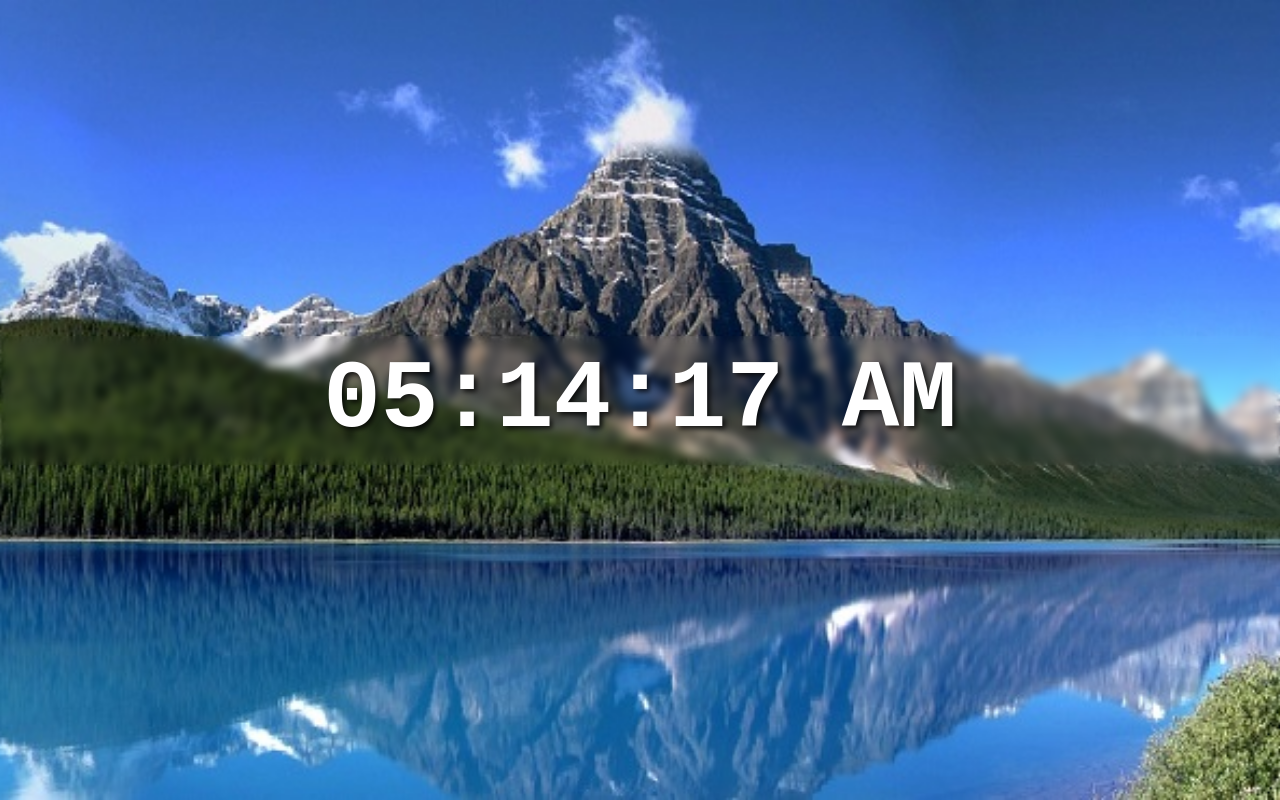
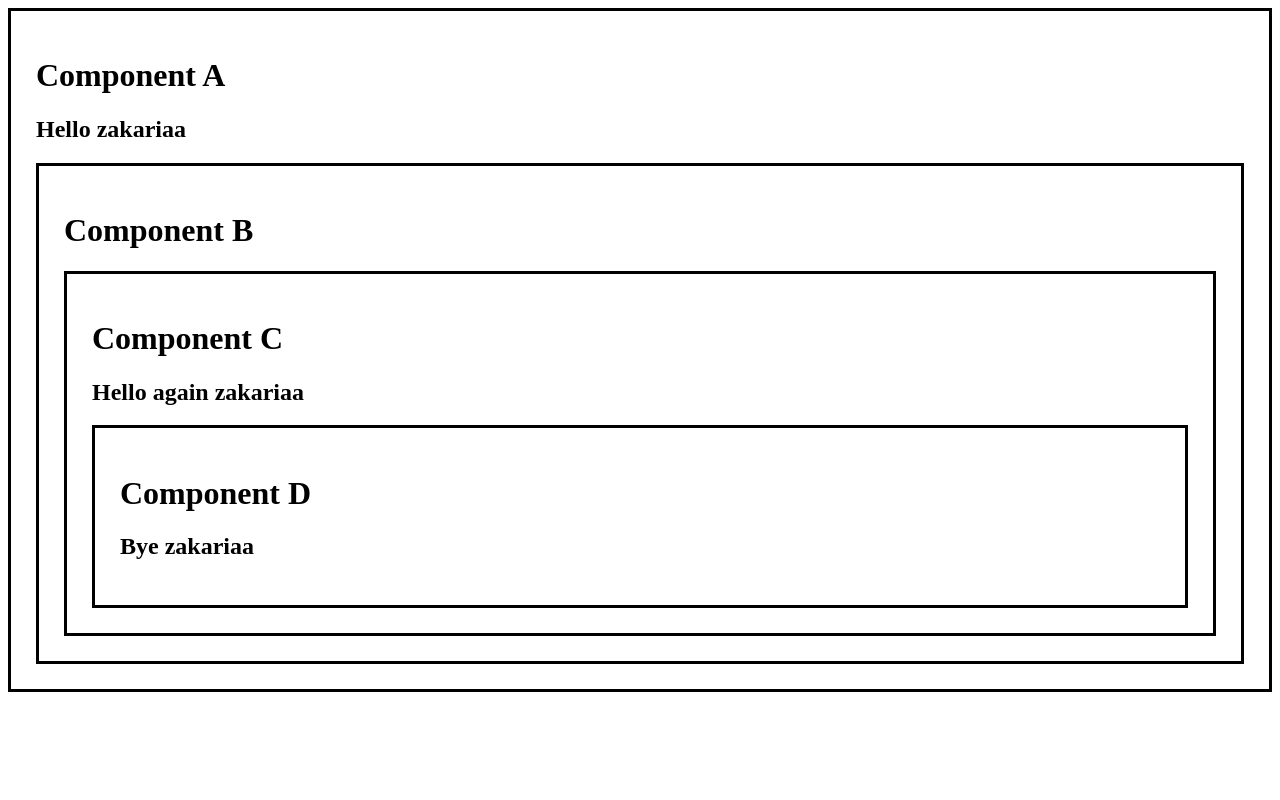
Before and after one commit to zikoelj/learnReact, a React (Vite) app: page / in a window 1280 px wide. Built offline with nearby package versions, Linux system fonts and the light colour scheme.

Commit message:
useContext

```diff
--- a/src/App.jsx
+++ b/src/App.jsx
@@ -1,9 +1,9 @@
-import DigitalClock from "./DigitalClock";
+import ComponentA from "./ComponentA";
 
 function App(){
 
     return(<>
-          <DigitalClock/>
+          <ComponentA/>
 
     </>);
     }
--- /dev/null
+++ b/src/ComponentA.jsx
@@ -0,0 +1,22 @@
+//Provider Component
+/* useContext() = React Hook its allows to share values between
+multiple levels of components without passing props through each level*/
+import ComponentB from "./ComponentB";
+import React,{useState, createContext} from "react";
+
+export const UserContext = createContext();
+function ComponentA(){
+
+    const [user, setUser] = useState("zakariaa");
+    return(
+        <div className="box">
+            <h1>Component A</h1>
+            <h2>{`Hello ${user}`}</h2>
+            <UserContext.Provider value={user}>
+                <ComponentB user={user}/>
+            </UserContext.Provider>
+
+        </div>
+    );
+}
+    export default ComponentA
--- /dev/null
+++ b/src/ComponentB.jsx
@@ -0,0 +1,11 @@
+import ComponentC from "./ComponentC";
+function ComponentB(){
+
+    return(
+        <div className="box">
+            <h1>Component B</h1>
+            <ComponentC />
+        </div>
+    );
+}
+export default ComponentB
--- /dev/null
+++ b/src/ComponentC.jsx
@@ -0,0 +1,17 @@
+//Consumer Component
+import React,{useContext} from "react";
+import { UserContext } from "./ComponentA";
+import ComponentD from "./ComponentD";
+function ComponentC(){
+
+    const user = useContext(UserContext);
+
+    return(
+        <div className="box">
+            <h1>Component C</h1>
+            <h2>{`Hello again  ${user}`}</h2>
+            <ComponentD/>
+        </div>
+    );
+}
+export default ComponentC
--- /dev/null
+++ b/src/ComponentD.jsx
@@ -0,0 +1,15 @@
+//Consumer Component
+import React,{useContext} from "react";
+import { UserContext } from "./ComponentA";
+
+function ComponentD(){
+
+    const user = useContext(UserContext);
+    return(
+        <div className="box">
+            <h1>Component D</h1>
+            <h2>{`Bye ${user}`}</h2>
+        </div>
+    );
+}
+export default ComponentD
--- a/src/index.css
+++ b/src/index.css
@@ -1,28 +1,4 @@
-body{
-    background-image: url("./assets/nature.jpg");
-    background-position: center;
-    background-repeat: no-repeat;
-    background-size: cover;
-    background-attachment: fixed;
-    margin: 0;
-    display: flex;
-    justify-content: center;
-    min-height: 100vh;
-    align-items: center;
-
+.box{
+    border: 3px solid;
+    padding: 25px;
 }
-
-.clock-container{
-    backdrop-filter: blur(5px);
-    width: 100vw;
-    padding: 10px 0;
-}
-
-.clock{
-    color:white;
-    font-size: 6rem;
-    font-weight: bold;
-    font-family: monospace;
-    text-align: center;
-    text-shadow: 3px 3px 5px hsla(0, 0%, 0%, 0.75);
-}
```
